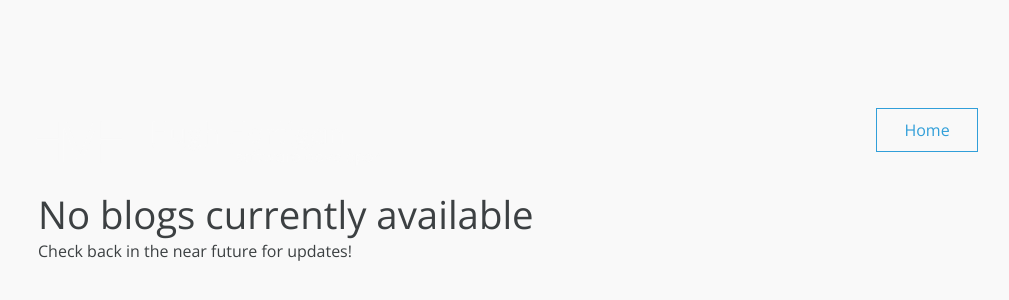
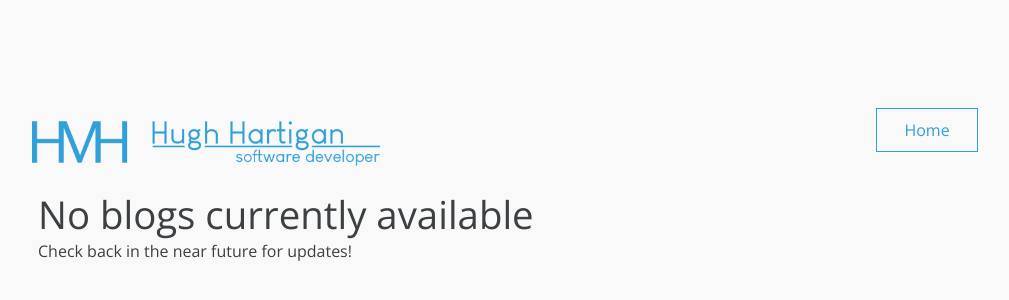
Before and after one commit to HartiganHM/hugh-hartigan-personal-site, a React (Create React App) app: page /blogs in a window 1280 px wide. Shown: the part 208-508 px from the top of the page, without its empty margins (142-1151 px from the left). Built offline with nearby package versions, Linux system fonts and the light colour scheme.

Commit message:
Swap header background image

```diff
--- a/src/Components/Blogs/Blogs.css
+++ b/src/Components/Blogs/Blogs.css
@@ -17,7 +17,7 @@
       margin: 0.625rem;
       background-size: contain;
       background-repeat: no-repeat;
-      background-image: url("../../images/Wordmark-horizontal.png"); }
+      background-image: url("../../images/Wordmark-horizontal-blue.png"); }
     .Blogs .wrapper .nav-link {
       align-self: baseline;
       width: 5rem;
--- a/src/Components/Blogs/Blogs.scss
+++ b/src/Components/Blogs/Blogs.scss
@@ -14,7 +14,7 @@
     min-height: 63.5px;
     .header-wordmark {
       @include horizontalWordmarkLogo;
-      background-image: url('../../images/Wordmark-horizontal.png');
+      background-image: url('../../images/Wordmark-horizontal-blue.png');
     }
     .nav-link {
       align-self: baseline;
```
